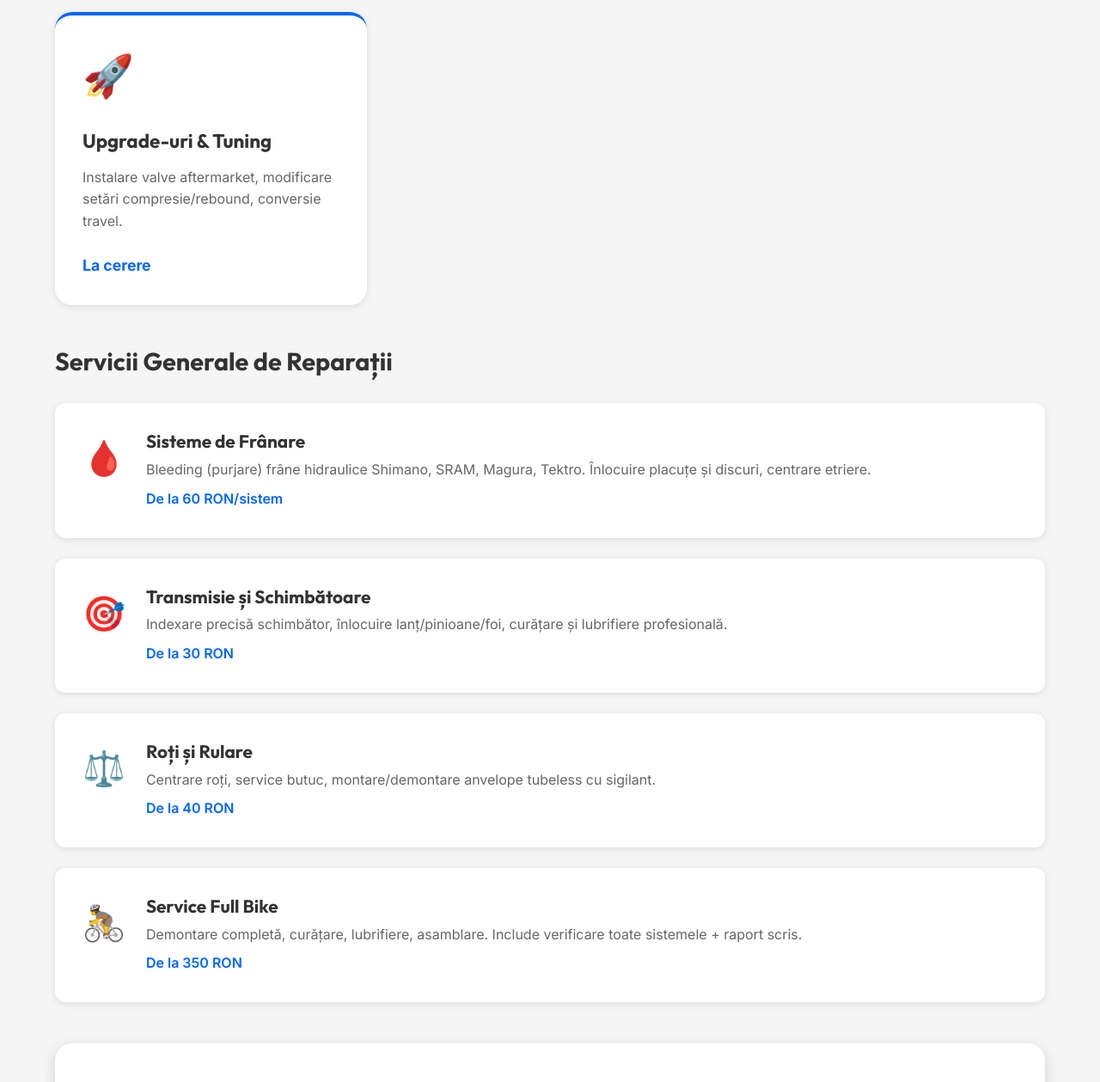
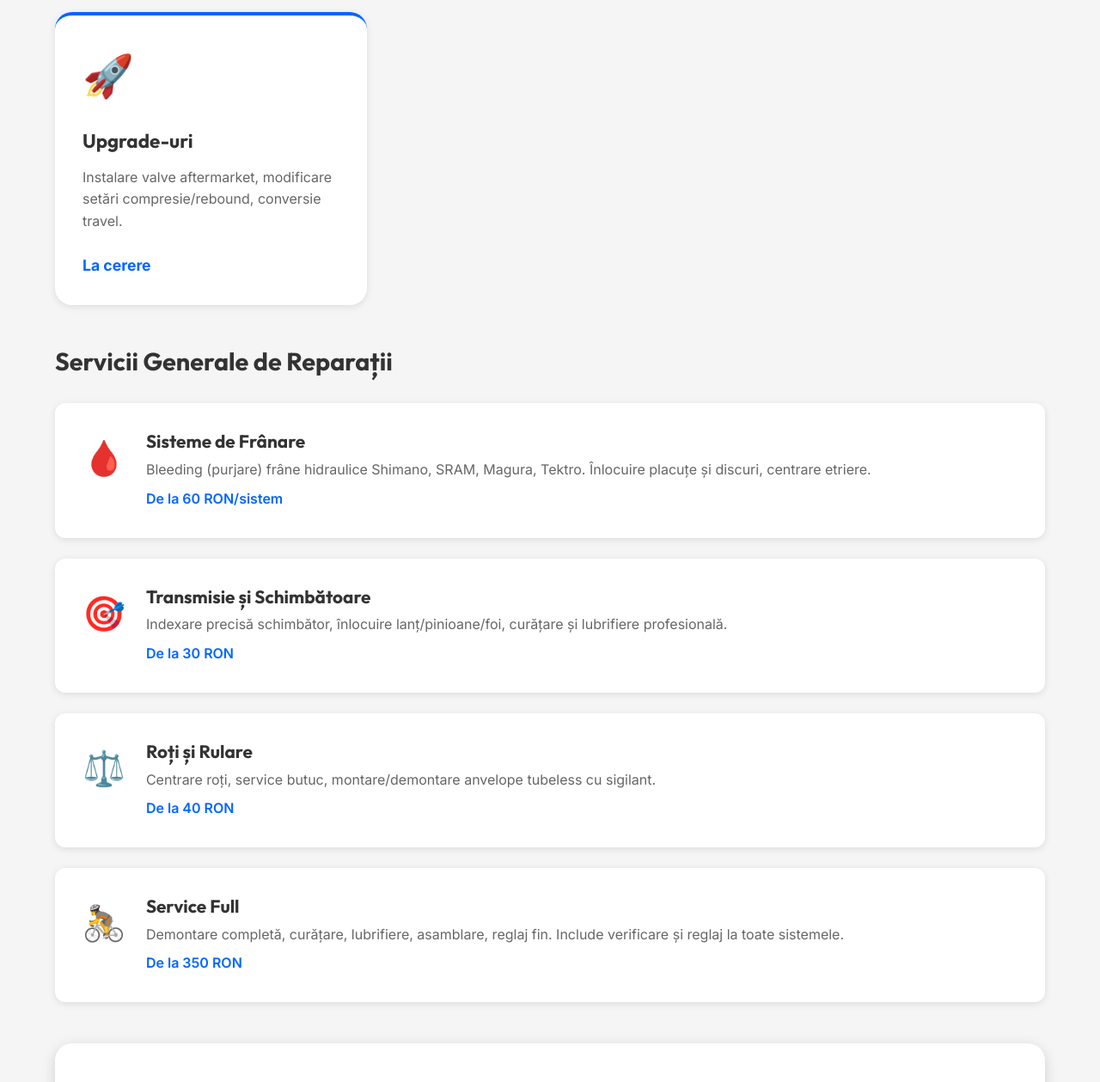
Before and after one commit to atty7/attibike, a plain HTML site: page index.html in a window 1280 px wide. Shown: the part 4090-5349 px from the top of the page at 86% size. Drawn offline with Linux system fonts and the light colour scheme.

Commit message:
small wording change

```diff
--- a/index.html
+++ b/index.html
@@ -272,7 +272,7 @@
 
                     <div class="service-card">
                         <div class="service-icon">💨</div>
-                        <h4>Service Air Can</h4>
+                        <h4>Service Suspensii</h4>
                         <p>Revizie completă sistem pneumatic, înlocuire O-ring-uri, lubrifiere internă, recalibrare
                             presiune.</p>
                         <span class="service-price">De la 300 RON</span>
@@ -288,7 +288,7 @@
 
                     <div class="service-card">
                         <div class="service-icon">🚀</div>
-                        <h4>Upgrade-uri & Tuning</h4>
+                        <h4>Upgrade-uri</h4>
                         <p>Instalare valve aftermarket, modificare setări compresie/rebound, conversie travel.</p>
                         <span class="service-price">La cerere</span>
                     </div>
@@ -332,9 +332,10 @@
                     <div class="service-item">
                         <div class="service-item-icon">🚴</div>
                         <div class="service-item-content">
-                            <h4>Service Full Bike</h4>
-                            <p>Demontare completă, curățare, lubrifiere, asamblare. Include verificare toate sistemele +
-                                raport scris.</p>
+                            <h4>Service Full</h4>
+                            <p>Demontare completă, curățare, lubrifiere, asamblare, reglaj fin. Include verificare și
+                                reglaj la toate sistemele.
+                            </p>
                             <span class="price">De la 350 RON</span>
                         </div>
                     </div>
```
